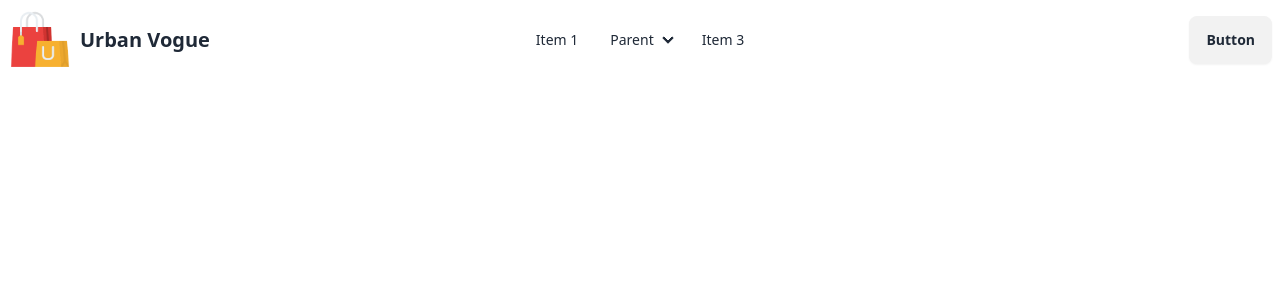
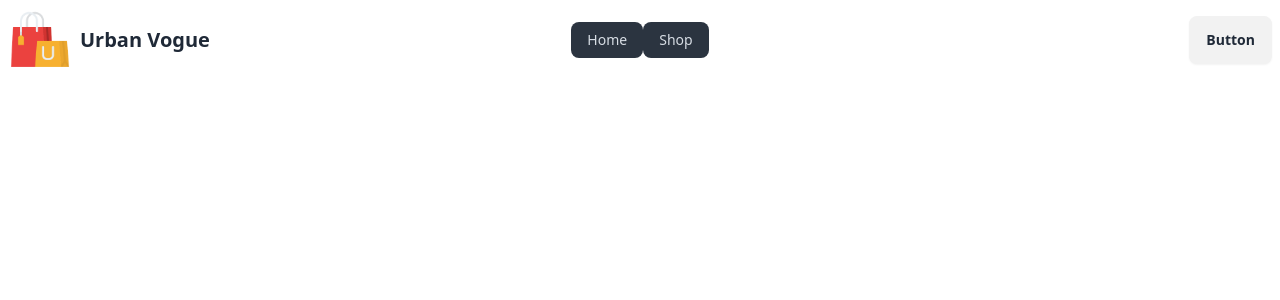
Before and after one commit to tanjib10/urban-vogue-client-side, a React (Vite) app: page / in a window 1280 px wide. Shown: the top 300 px of the page. Built offline with nearby package versions, Linux system fonts and the light colour scheme.

Commit message:
added navLink

```diff
--- a/src/Shared/Navbar/Navbar.jsx
+++ b/src/Shared/Navbar/Navbar.jsx
@@ -1,5 +1,16 @@
+import { NavLink } from "react-router-dom";
 import logo from "../../assets/logo_big.png";
 const Navbar = () => {
+  const navLinks = (
+    <>
+      <li>
+        <NavLink>Home</NavLink>
+      </li>
+      <li>
+        <NavLink>Shop</NavLink>
+      </li>
+    </>
+  );
   return (
     <div>
       <div className="navbar bg-base-100">
@@ -25,23 +36,7 @@ const Navbar = () => {
               tabIndex={0}
               className="menu menu-sm dropdown-content mt-3 z-[1] p-2 shadow bg-base-100 rounded-box w-52"
             >
-              <li>
-                <a>Item 1</a>
-              </li>
-              <li>
-                <a>Parent</a>
-                <ul className="p-2">
-                  <li>
-                    <a>Submenu 1</a>
-                  </li>
-                  <li>
-                    <a>Submenu 2</a>
-                  </li>
-                </ul>
-              </li>
-              <li>
-                <a>Item 3</a>
-              </li>
+              {navLinks}
             </ul>
           </div>
           <div className="flex justify-center items-center">
@@ -50,27 +45,7 @@ const Navbar = () => {
           </div>
         </div>
         <div className="navbar-center hidden lg:flex">
-          <ul className="menu menu-horizontal px-1">
-            <li>
-              <a>Item 1</a>
-            </li>
-            <li>
-              <details>
-                <summary>Parent</summary>
-                <ul className="p-2">
-                  <li>
-                    <a>Submenu 1</a>
-                  </li>
-                  <li>
-                    <a>Submenu 2</a>
-                  </li>
-                </ul>
-              </details>
-            </li>
-            <li>
-              <a>Item 3</a>
-            </li>
-          </ul>
+          <ul className="menu menu-horizontal px-1">{navLinks}</ul>
         </div>
         <div className="navbar-end">
           <a className="btn">Button</a>
```
